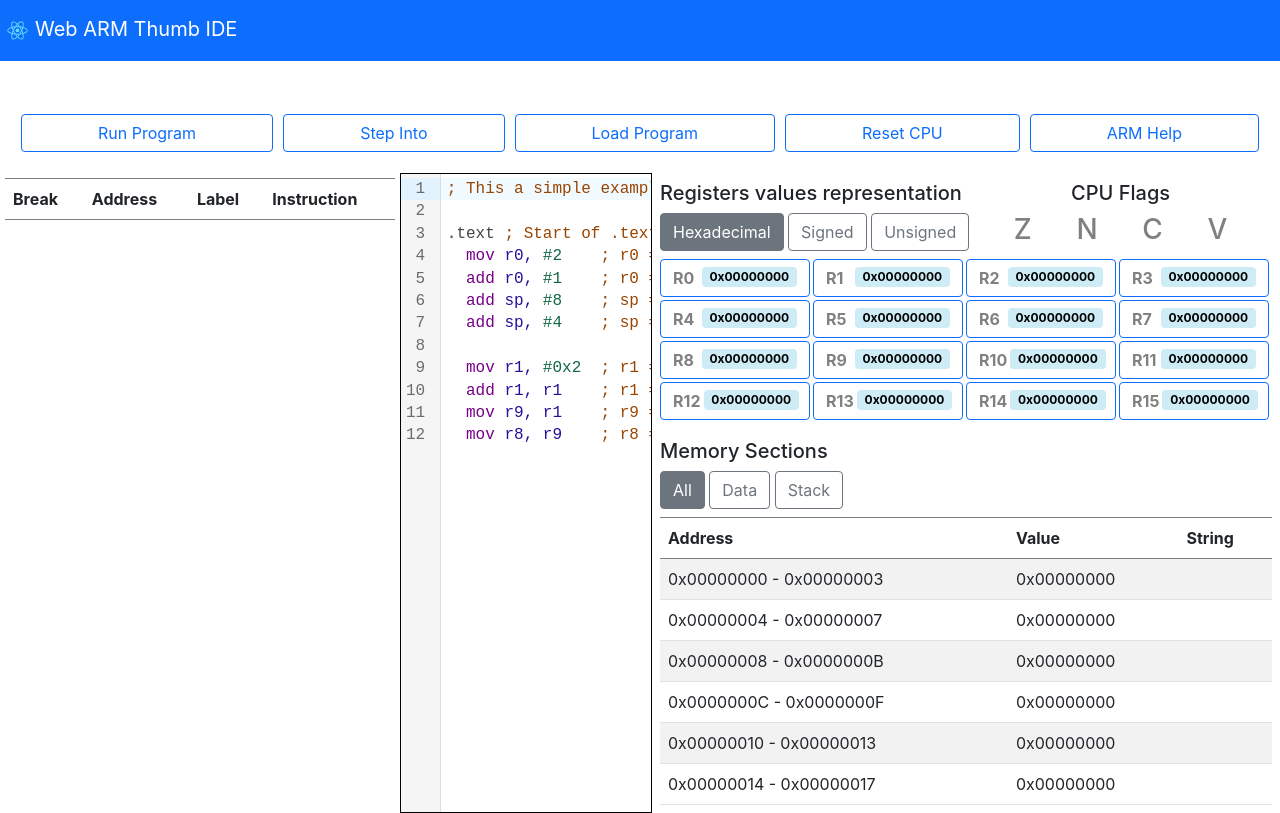
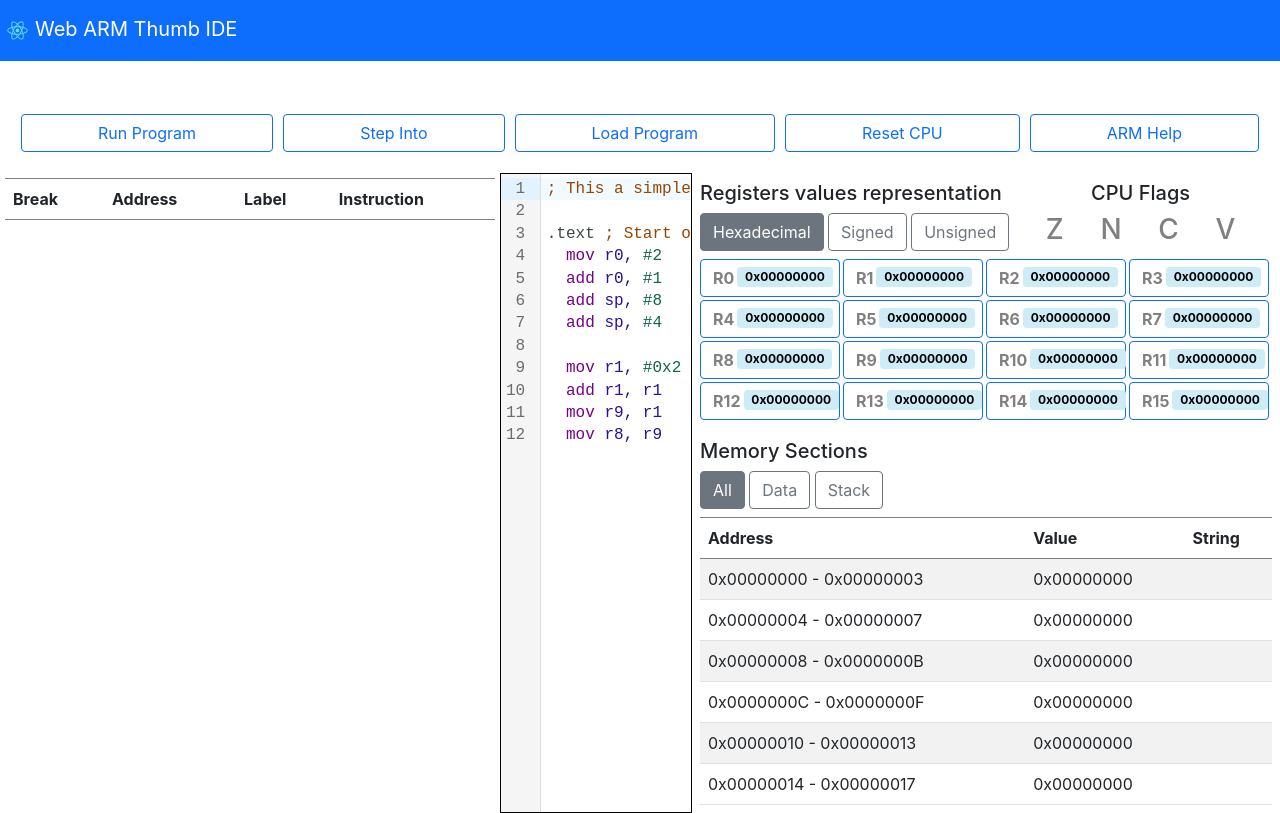
Before and after one commit to FreddyJS/wthumb, a React (Create React App) app in the folder frontend/: page / in a window 1280 px wide. Built offline with nearby package versions, Linux system fonts and the light colour scheme.

Commit message:
Style changes

```diff
--- a/frontend/src/App.scss
+++ b/frontend/src/App.scss
@@ -41,7 +41,7 @@
 .content-code {
   display: flex;
   flex-direction: row;
-  flex-wrap: nowrap;
+  flex-wrap: wrap;
   height: 80vh;
 }
 
--- a/frontend/src/components/Program/program.scss
+++ b/frontend/src/components/Program/program.scss
@@ -2,9 +2,7 @@
   // background-color: #f5f5f5;
   // border: 1px dotted #000;
   height: 100%;
-  display: flex;
-  flex-direction: column;
-  min-width: 400px;
+  min-width: 500px;
   padding: 5px;
 }
 
--- a/frontend/src/components/Registers/registers.scss
+++ b/frontend/src/components/Registers/registers.scss
@@ -42,10 +42,9 @@
 
 .registers-item {
   color: black;
-  width: 150px;
+  width: 140px;
   display: flex;
   flex-direction: row;
-  flex: 1 0 auto;
   justify-content: space-between;
   align-items: center;
   margin-right: 3px;
```
